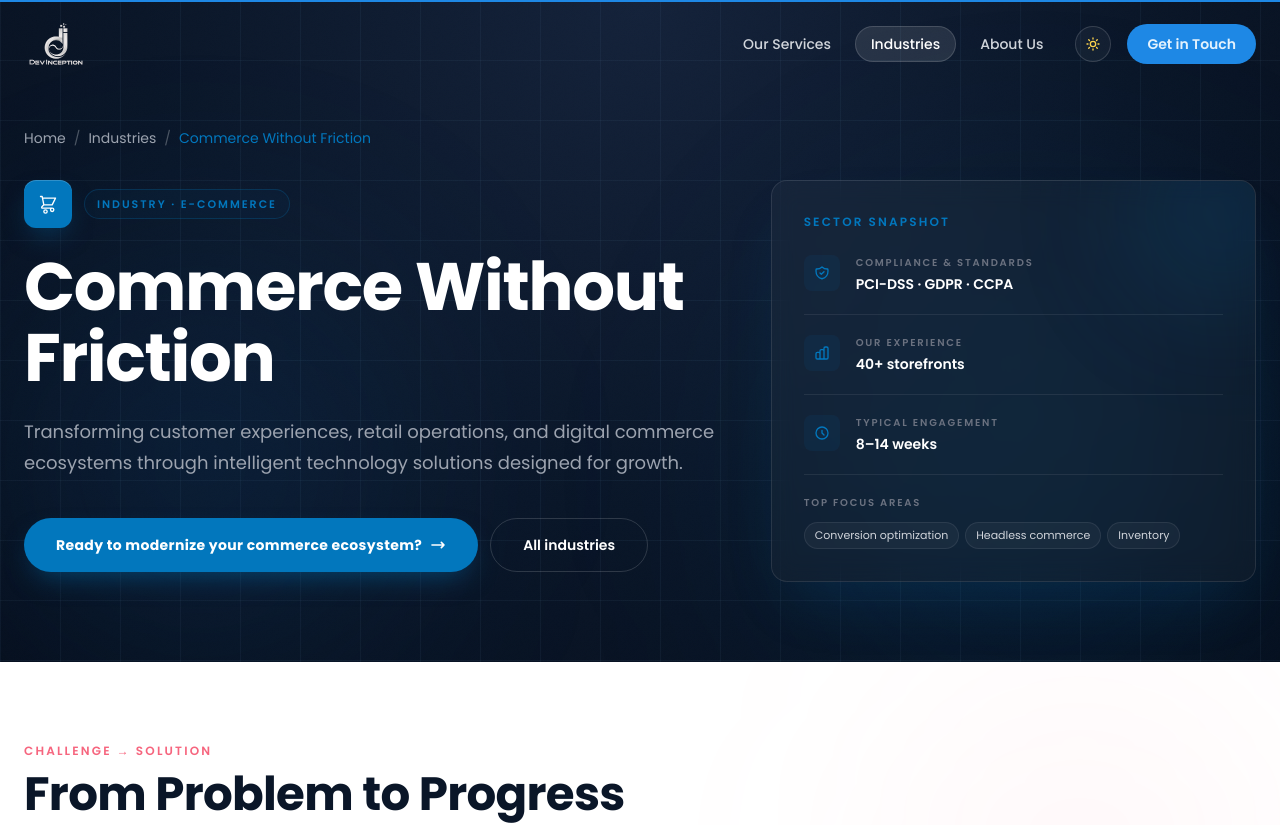
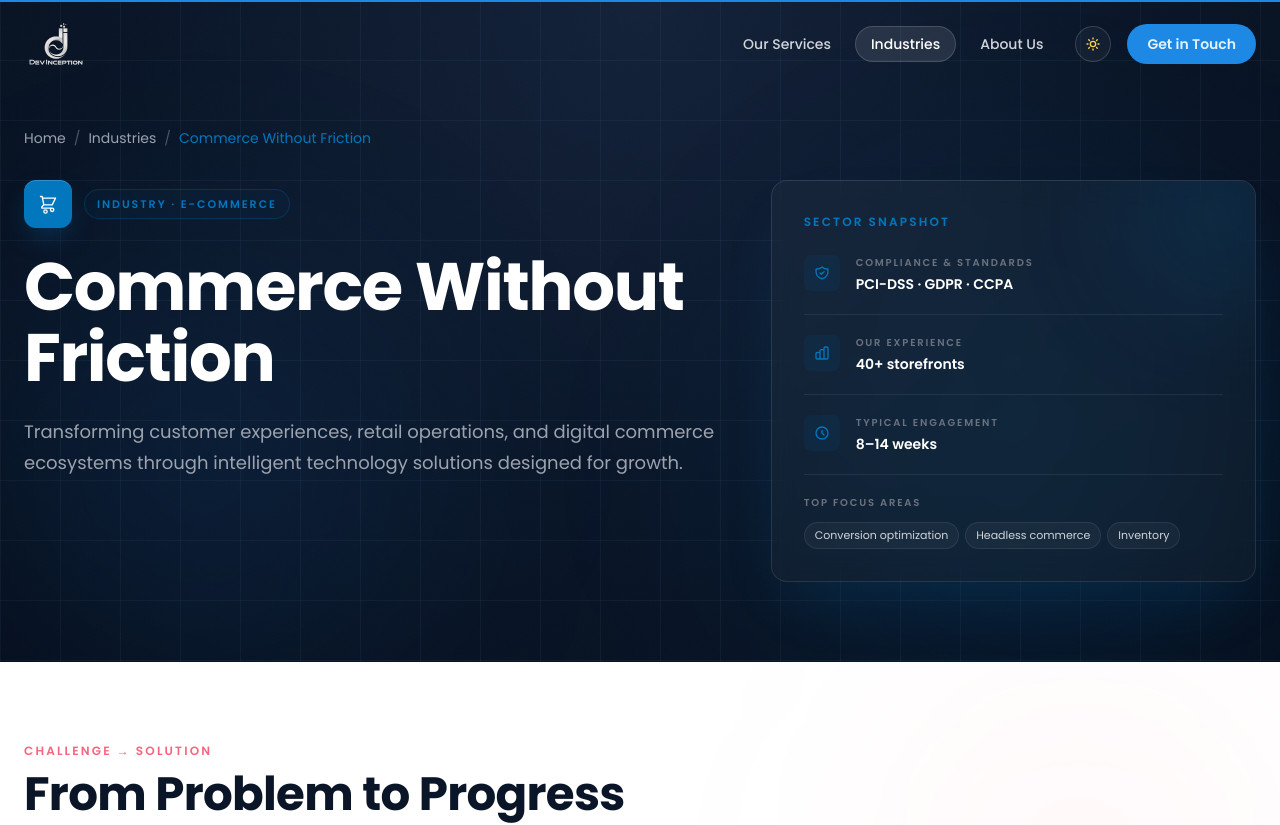
Before and after one commit to devnovatech/Devin-AI, a Next.js app: page /industries/ecommerce-retail in a window 1280 px wide. Shown: the top 825 px of the page. Built offline with nearby package versions, Linux system fonts and the light colour scheme.

Commit message:
remove Unnecessary  button

```diff
--- a/src/app/industries/[slug]/page.tsx
+++ b/src/app/industries/[slug]/page.tsx
@@ -7,6 +7,7 @@ import Link from "next/link";
 import AnimatedSection from "@/components/AnimatedSection";
 import SectionDivider from "@/components/ui/SectionDivider";
 import CTABanner from "@/components/CTABanner";
+import React from "react";
 
 const DEEP = "var(--section-deep)";
 const LIGHT = "var(--section-light)";
@@ -22,7 +23,7 @@ interface IndustryData {
   solutions: string[];
   ctaHeading: string;
   ctaDescription: string;
-  ctaButton: string;
+  // ctaButton: string;
 }
 
 const industriesData: Record<string, IndustryData> = {
@@ -52,7 +53,7 @@ const industriesData: Record<string, IndustryData> = {
     ],
     ctaHeading: "Turn Healthcare Friction Into Connected, Scalable Care",
     ctaDescription: "Healthcare is often slowed by fragmented systems, legacy infrastructure, and disconnected tools that impact efficiency, compliance, and patient experience.\nWe build secure, scalable healthcare ecosystems that unify systems, streamline operations, and improve care delivery.",
-    ctaButton: "Ready to modernize your healthcare ecosystem?",
+    // ctaButton: "Ready to modernize your healthcare ecosystem?",
   },
   fintech: {
     title: "Banking Built for the Digital Economy",
@@ -79,7 +80,7 @@ const industriesData: Record<string, IndustryData> = {
     ],
     ctaHeading: "Turn Financial Complexity Into Competitive Advantage",
     ctaDescription: "Financial growth is often limited by legacy systems, compliance burdens, fragmented customer experiences, and operational inefficiencies.\nWe build secure, scalable financial ecosystems that modernize operations, strengthen compliance, and accelerate innovation.",
-    ctaButton: "Ready to modernize your financial ecosystem?",
+    // ctaButton: "Ready to modernize your financial ecosystem?",
   },
   "ecommerce-retail": {
     title: "Commerce Without Friction",
@@ -106,7 +107,7 @@ const industriesData: Record<string, IndustryData> = {
     ],
     ctaHeading: "Turn Retail Complexity Into Sustainable Growth",
     ctaDescription: "Retail growth is often limited by disconnected systems, fragmented customer journeys, operational inefficiencies, and outdated commerce infrastructure.\nWe build scalable ecommerce ecosystems that unify operations, optimize customer experiences, and accelerate business growth across every channel.",
-    ctaButton: "Ready to modernize your commerce ecosystem?",
+    // ctaButton: "Ready to modernize your commerce ecosystem?",
   },
   logistics: {
     title: "Moving Supply Chains Forward",
@@ -125,15 +126,16 @@ const industriesData: Record<string, IndustryData> = {
     solutionDescription: "We don't solve logistics challenges in isolation. We build connected operational ecosystems that improve visibility, automate processes, and enable smarter decision-making across the entire supply chain.",
     solutions: [
       "Real-Time Logistics Visibility: We design centralized platforms that provide live tracking, operational monitoring, and complete visibility across transportation and logistics networks.",
-      "Compliance-Driven Infrastructure: Security, governance, and regulatory readiness are embedded into every solution through ISO 27001-aligned security controls, GDPR-compliant data management, FMCSA-ready operational workflows, ELD integration capabilities, and comprehensive audit trails that support transportation and supply chain compliance requirements.",
       "Connected Supply Chain Architecture: We integrate transportation, warehouse, inventory, ERP, and customer systems into unified ecosystems that eliminate silos and improve coordination.",
       "Intelligent Fleet Optimization: We implement route optimization, fleet monitoring, predictive maintenance, and resource allocation systems that improve efficiency and reduce operational costs.",
       "Data Intelligence & Predictive Operations: We unify operational data to enable forecasting, performance analytics, demand planning, and AI-powered operational insights.",
       "Customer-Centric Logistics Experiences: We create digital experiences that provide real-time shipment updates, communication tools, and self-service capabilities for customers and partners.",
+      "Compliance-Driven Infrastructure: Security, governance, and regulatory readiness are embedded into every solution through ISO 27001-aligned security controls, GDPR-compliant data management, FMCSA-ready operational workflows, ELD integration capabilities, and comprehensive audit trails that support transportation and supply chain compliance requirements.",
+
     ],
     ctaHeading: "Turn Logistics Complexity Into Operational Advantage",
     ctaDescription: "Supply chain performance is often limited by disconnected systems, fragmented data, inefficient processes, and limited operational visibility.\nWe build scalable logistics ecosystems that connect operations, optimize transportation networks, and enable smarter decision-making across the entire supply chain.",
-    ctaButton: "Ready to modernize your logistics ecosystem?",
+    // ctaButton: "Ready to modernize your logistics ecosystem?",
   },
   education: {
     title: "Building the Future of Learning",
@@ -152,15 +154,16 @@ const industriesData: Record<string, IndustryData> = {
     solutionDescription: "We don't view educational challenges as isolated technology problems. We build integrated digital ecosystems that connect learners, educators, and institutions while improving outcomes at every stage of the learning journey.",
     solutions: [
       "Student-Centered Digital Experiences: We design intuitive mobile and web experiences that make learning more engaging, accessible, and effective across every educational touchpoint.",
-      "Privacy-First Education Platforms: Security and compliance are embedded into every solution through FERPA-aligned data governance, GDPR-ready privacy controls, COPPA-compliant workflows, role-based access management, and secure cloud infrastructure.",
+      "Personalized Learning Experiences: Using AI and intelligent automation, we enable adaptive learning pathways, personalized content delivery, and proactive student support.",
       "Unified Academic Operations: We integrate learning management systems, student information systems, communication tools, assessment platforms, and administrative workflows into a connected ecosystem.",
       "Learning Intelligence & Analytics: We transform educational data into actionable insights that help institutions improve student performance, measure outcomes, and optimize operations.",
-      "Personalized Learning Experiences: Using AI and intelligent automation, we enable adaptive learning pathways, personalized content delivery, and proactive student support.",
       "Scalable Digital Education Infrastructure: We build cloud-native platforms capable of supporting hybrid learning models, growing student populations, and evolving institutional needs.",
+      "Privacy-First Education Platforms: Security and compliance are embedded into every solution through FERPA-aligned data governance, GDPR-ready privacy controls, COPPA-compliant workflows, role-based access management, and secure cloud infrastructure.",
+
     ],
     ctaHeading: "Turn Educational Challenges Into Measurable Outcomes",
     ctaDescription: "Education is often constrained by disconnected systems, administrative inefficiencies, fragmented learning experiences, and limited visibility into student success.\nWe build secure, scalable education ecosystems that connect people, processes, and technology to improve engagement, streamline operations, and deliver stronger learning outcomes.",
-    ctaButton: "Ready to transform your learning ecosystem?",
+    // ctaButton: "Ready to transform your learning ecosystem?",
   },
   "travel-hospitality": {
     title: "Experiences That Move People",
@@ -179,15 +182,16 @@ const industriesData: Record<string, IndustryData> = {
     solutionDescription: "We don't treat hospitality and travel challenges as isolated issues. We build connected digital ecosystems that improve guest experiences, streamline operations, and create sustainable business growth.",
     solutions: [
       "Guest-Centric Experience Design: We create intuitive mobile and web experiences that simplify planning, booking, communication, and guest engagement across every touchpoint.",
-      "Compliance-Driven Digital Infrastructure: Security and compliance are embedded into every solution through PCI DSS-aligned payment systems, GDPR-ready privacy controls, secure authentication frameworks, role-based access management, and comprehensive data governance practices.",
       "Connected Hospitality Ecosystems: We integrate booking platforms, property management systems, CRM solutions, loyalty programs, payment gateways, and operational tools into a unified environment.",
       "Personalization & Customer Intelligence: We transform customer data into actionable insights that power personalized recommendations, targeted offers, loyalty initiatives, and improved guest experiences.",
       "Omnichannel Travel Experiences: We connect digital and physical touchpoints to deliver consistent experiences across websites, mobile applications, customer support channels, and on-site interactions.",
+      "Compliance-Driven Digital Infrastructure: Security and compliance are embedded into every solution through PCI DSS-aligned payment systems, GDPR-ready privacy controls, secure authentication frameworks, role-based access management, and comprehensive data governance practices.",
+
       "Scalable Travel Infrastructure: We build cloud-native platforms capable of supporting seasonal demand, expanding operations, global audiences, and future growth initiatives.",
     ],
     ctaHeading: "Turn Travel Complexity Into Memorable Experiences",
     ctaDescription: "Growth in travel and hospitality is often constrained by disconnected systems, fragmented guest journeys, operational inefficiencies, and limited customer visibility.\nWe build secure, scalable travel ecosystems that connect experiences, streamline operations, and create meaningful customer relationships that drive long-term growth.",
-    ctaButton: "Ready to elevate your travel and hospitality ecosystem?",
+    // ctaButton: "Ready to elevate your travel and hospitality ecosystem?",
   },
   "saas-startups": {
     title: "Building Products Ready for Scale",
@@ -207,14 +211,14 @@ const industriesData: Record<string, IndustryData> = {
     solutions: [
       "Product-Led Experience Design: We create intuitive user experiences that improve onboarding, engagement, retention, and overall customer satisfaction.",
       "Scalable Cloud-Native Architecture: We design flexible, high-performance platforms that support growth, evolving business requirements, and increasing user demand.",
-      "Security & Compliance by Design: Security is embedded throughout the development lifecycle through secure architecture, role-based access controls, data protection frameworks, audit capabilities, and readiness for standards such as SOC 2, GDPR, ISO 27001, and enterprise customer requirements.",
       "Accelerated Product Delivery: We leverage agile methodologies, automation, CI/CD pipelines, and modern engineering practices to shorten development cycles and accelerate time-to-market.",
       "Data Intelligence & Product Insights: We build analytics ecosystems that provide visibility into user behavior, product performance, customer health, and growth opportunities.",
+      "Security & Compliance by Design: Security is embedded throughout the development lifecycle through secure architecture, role-based access controls, data protection frameworks, audit capabilities, and readiness for standards such as SOC 2, GDPR, ISO 27001, and enterprise customer requirements.",
       "Future-Ready Technology Foundations: We create modular, API-first systems that enable seamless integrations, continuous innovation, and long-term scalability.",
     ],
     ctaHeading: "Turn Product Ambition Into Sustainable Growth",
     ctaDescription: "Many startups and SaaS businesses are limited not by vision, but by technology foundations that cannot keep pace with growth, customer expectations, and market demands.\nWe build secure, scalable product ecosystems that accelerate innovation, strengthen operational efficiency, and support long-term business growth.",
-    ctaButton: "Ready to scale your product with confidence?",
+    // ctaButton: "Ready to scale your product with confidence?",
   },
 };
 
@@ -1353,40 +1357,6 @@ export default function IndustryPage() {
                 <p className="mt-6 body-lead text-gray-400">
                   {industry.heroDescription}
                 </p>
-
-                <div className="mt-10 flex flex-col sm:flex-row gap-3">
-                  <motion.span
-                    whileHover={{ scale: 1.03 }}
-                    whileTap={{ scale: 0.97 }}
-                    className="inline-flex"
-                  >
-                    <Link
-                      href="/contact"
-                      className="group inline-flex items-center gap-2 px-8 py-4 rounded-full text-white font-bold tracking-wide text-sm transition-all duration-300"
-                      style={{
-                        backgroundColor: accent,
-                        boxShadow: `0 12px 28px -10px ${accent}80`,
-                      }}
-                    >
-                      {industry.ctaButton}
-                      <svg
-                        className="w-4 h-4 group-hover:translate-x-1 transition-transform"
-                        fill="none"
-                        viewBox="0 0 24 24"
-                        stroke="currentColor"
-                        strokeWidth={2.5}
-                      >
-                        <path strokeLinecap="round" strokeLinejoin="round" d="M17 8l4 4m0 0l-4 4m4-4H3" />
-                      </svg>
-                    </Link>
-                  </motion.span>
-                  <Link
-                    href="/industries"
-                    className="inline-flex items-center justify-center gap-2 px-8 py-4 border border-white/15 rounded-full text-white font-semibold text-sm hover:bg-white/5 hover:border-white/30 transition-all duration-300"
-                  >
-                    All industries
-                  </Link>
-                </div>
               </AnimatedSection>
             </div>
 
@@ -1590,7 +1560,7 @@ export default function IndustryPage() {
               </div>
 
               <h2 className="h-section text-white">
-                 Impact Beyond <span className="gradient-text-dark">Technology</span>
+                Impact Beyond <span className="gradient-text-dark">Technology</span>
               </h2>
             </div>
 
@@ -1638,8 +1608,12 @@ export default function IndustryPage() {
       <CTABanner
         eyebrow={`Built for ${meta?.shortLabel ?? "this sector"}`}
         heading={<>{industry.ctaHeading}</>}
-        description={industry.ctaDescription}
-        primaryLabel={industry.ctaButton}
+        description={
+          <span style={{ whiteSpace: 'pre-line' }}>
+            {industry.ctaDescription}
+          </span>
+        }
+        primaryLabel="Let's build it"
         primaryHref="/contact"
         secondaryLabel="See all industries"
         secondaryHref="/industries"
--- a/src/app/services/[slug]/page.tsx
+++ b/src/app/services/[slug]/page.tsx
@@ -1603,12 +1603,6 @@ export default function ServicePage() {
 
                     </Link>
                   </motion.span>
-                  <Link
-                    href="/services"
-                    className="inline-flex items-center justify-center gap-2 px-8 py-4 border border-white/15 rounded-full text-white font-semibold text-sm hover:bg-white/5 hover:border-white/30 transition-all duration-300"
-                  >
-                    All services
-                  </Link>
                 </div>
               </AnimatedSection>
             </div>
```
Also changed, not shown: src/app/industries/page.tsx (+2 -6 lines), src/app/services/page.tsx (+2 -8 lines), src/components/CTABanner.tsx (+13 -14 lines).
